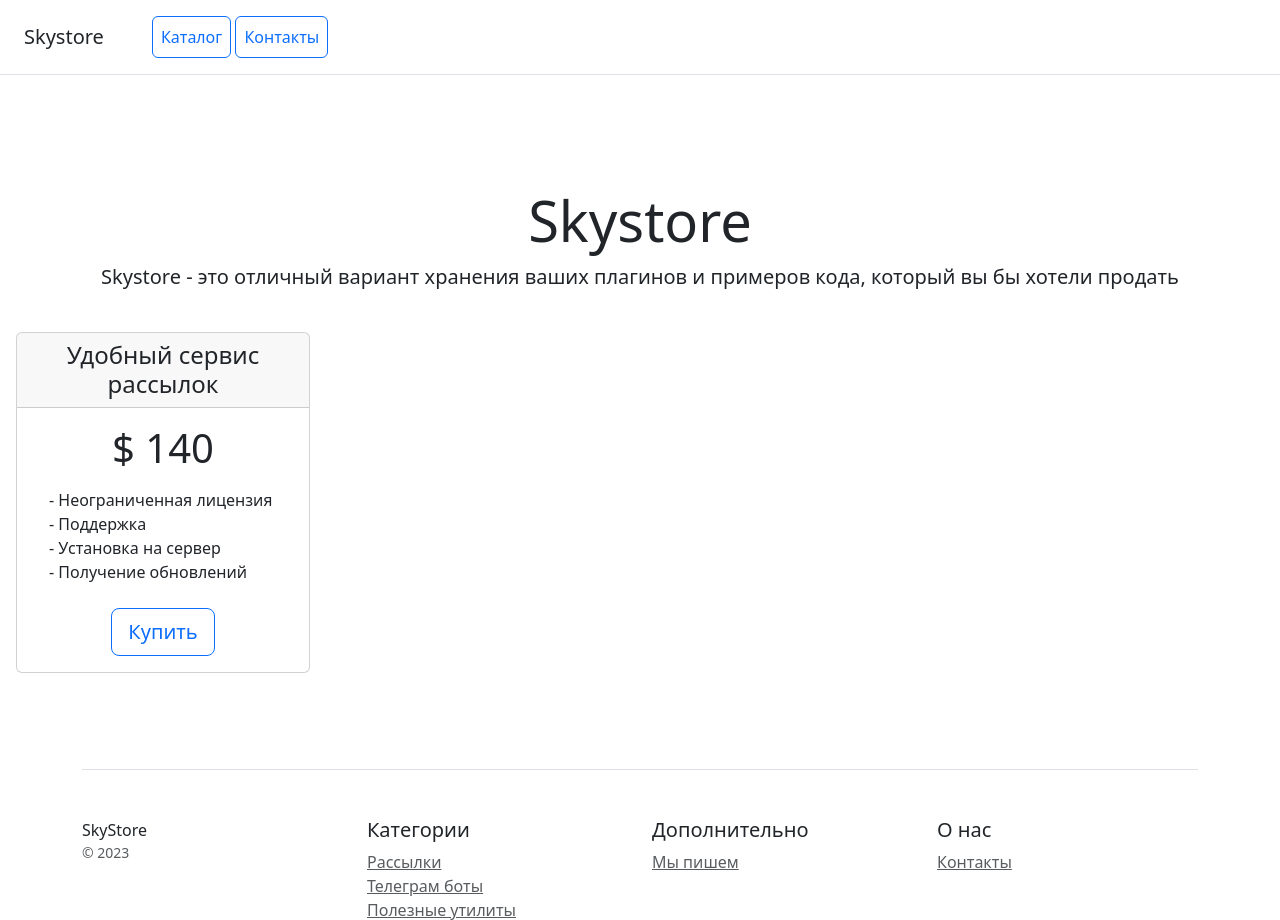
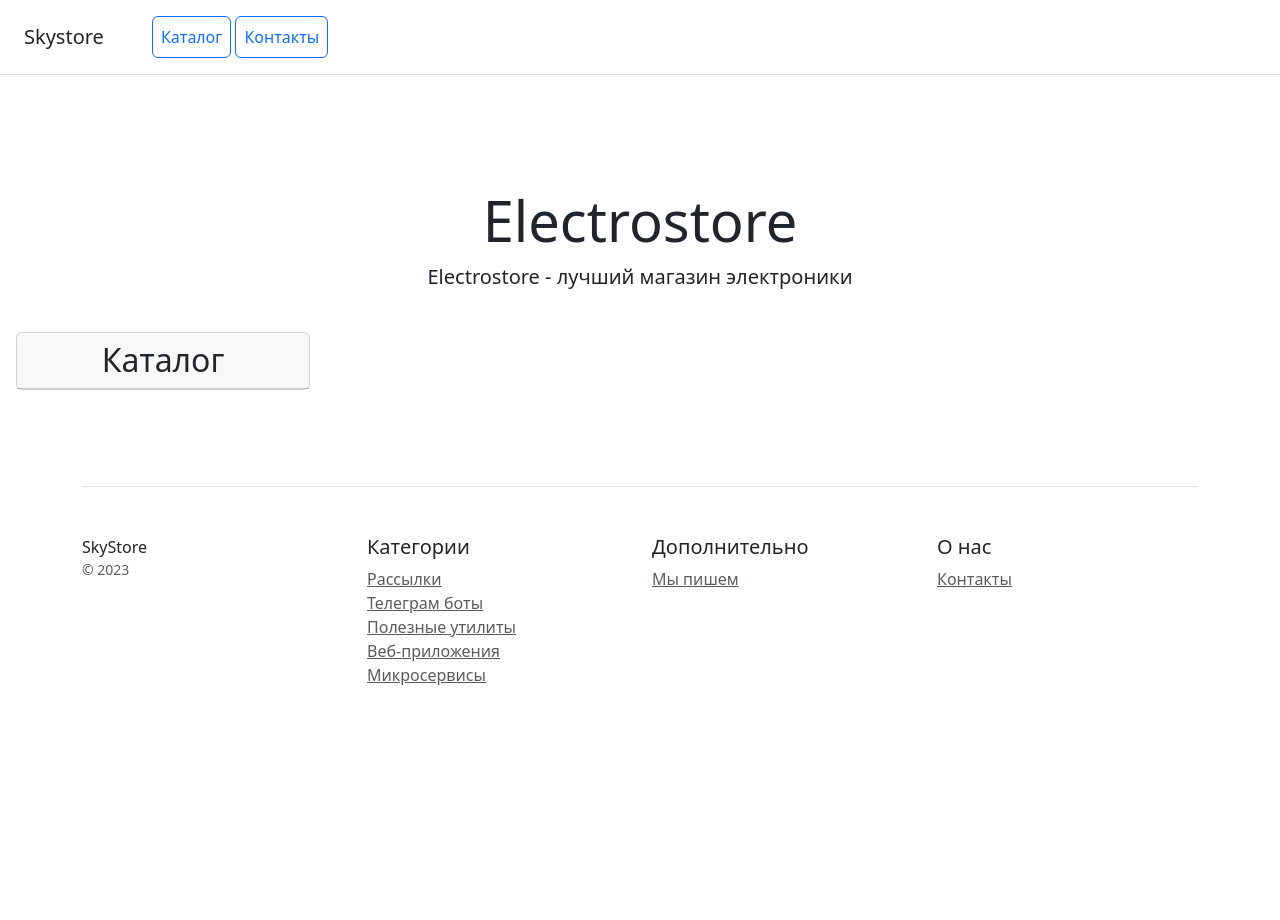
Before and after one commit to solvaaa/Django_1_task_2, a Django app: page / in a window 1280 px wide. Shown: the top 920 px of the page. After the commit the page ends 685 px from the top, so only its background shows below. Run offline with Django 4.2, Linux system fonts and the light colour scheme; some libraries are stand-ins or nearby versions.

Commit message:
modified base and home htmls

```diff
--- a/config/catalog/templates/catalog/base.html
+++ b/config/catalog/templates/catalog/base.html
@@ -17,7 +17,6 @@
 
 <div class="pricing-header px-3 py-3 pt-md-5 pb-md-4 mx-auto text-center">
     {% block content %}
-
     {% endblock %}
 </div>
 
--- a/config/catalog/templates/catalog/home.html
+++ b/config/catalog/templates/catalog/home.html
@@ -1,26 +1,22 @@
 {% extends 'catalog/base.html' %}
 {% block content %}
 <div class="pricing-header px-3 py-3 pt-md-5 pb-md-4 mx-auto text-center">
-    <h1 class="display-4">Skystore</h1>
-    <p class="lead">Skystore - это отличный вариант хранения ваших плагинов и примеров кода, который вы бы хотели
-        продать</p>
+    <h1 class="display-4">Electrostore</h1>
+    <p class="lead">Electrostore - лучший магазин электроники</p>
 </div>
 <div class="row text-center">
     <div class="col-3">
         <div class="card mb-4 box-shadow">
             <div class="card-header">
-                <h4 class="my-0 font-weight-normal">Удобный сервис рассылок</h4>
+                <h2 class="my-0 font-weight-normal">Каталог</h2>
             </div>
-            <div class="card-body">
-                <h1 class="card-title pricing-card-title">$ 140</h1>
-                <ul class="list-unstyled mt-3 mb-4 text-start m-3">
-                    <li>- Неограниченная лицензия</li>
-                    <li>- Поддержка</li>
-                    <li>- Установка на сервер</li>
-                    <li>- Получение обновлений</li>
-                </ul>
-                <button type="button" class="btn btn-lg btn-block btn-outline-primary">Купить</button>
-            </div>
+            {% for object in object_list %}
+                <div class="card-body">
+                    <li><h4 class="card-title pricing-card-title">{{ object.name }}</h4></li>
+                    <p>{{ object.description }}</p>
+                    <button type="button" class="btn btn-lg btn-block btn-outline-primary">Купить</button>
+                </div>
+            {% endfor %}
         </div>
     </div>
 </div>
```
